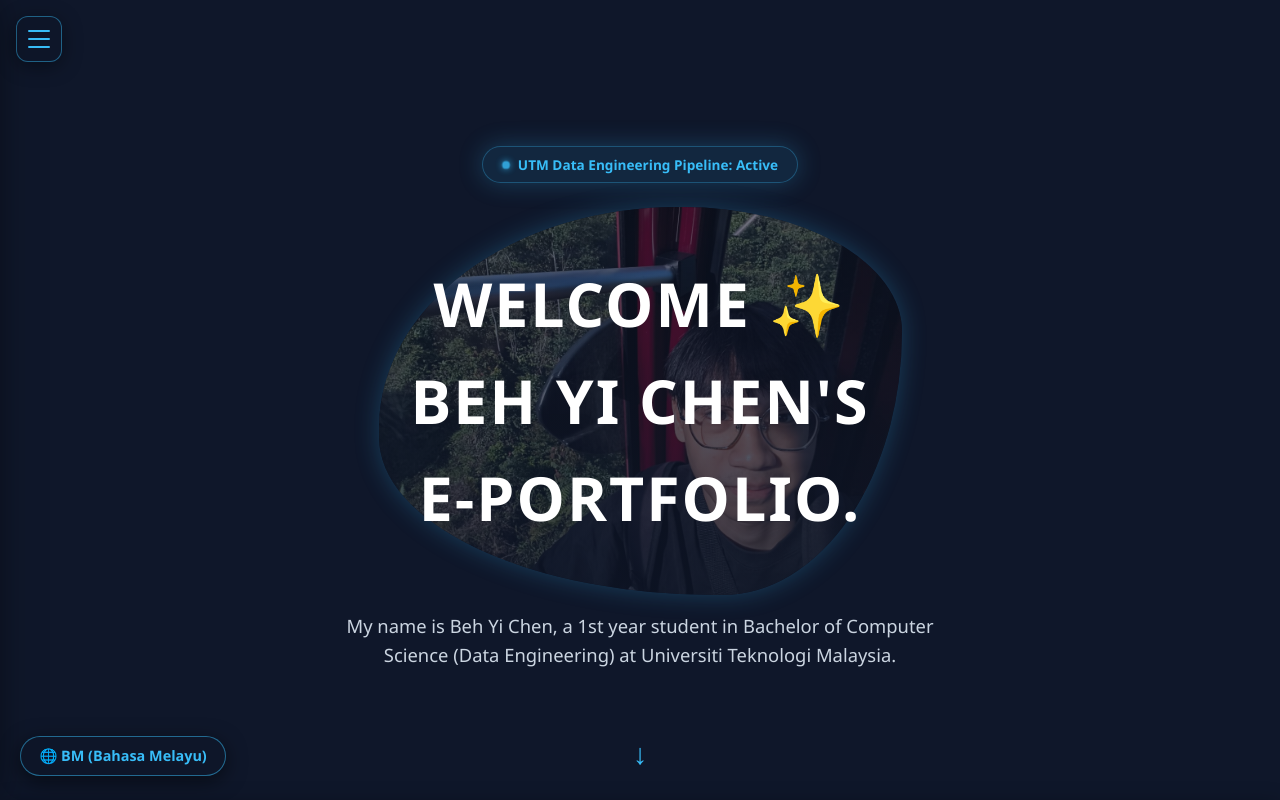
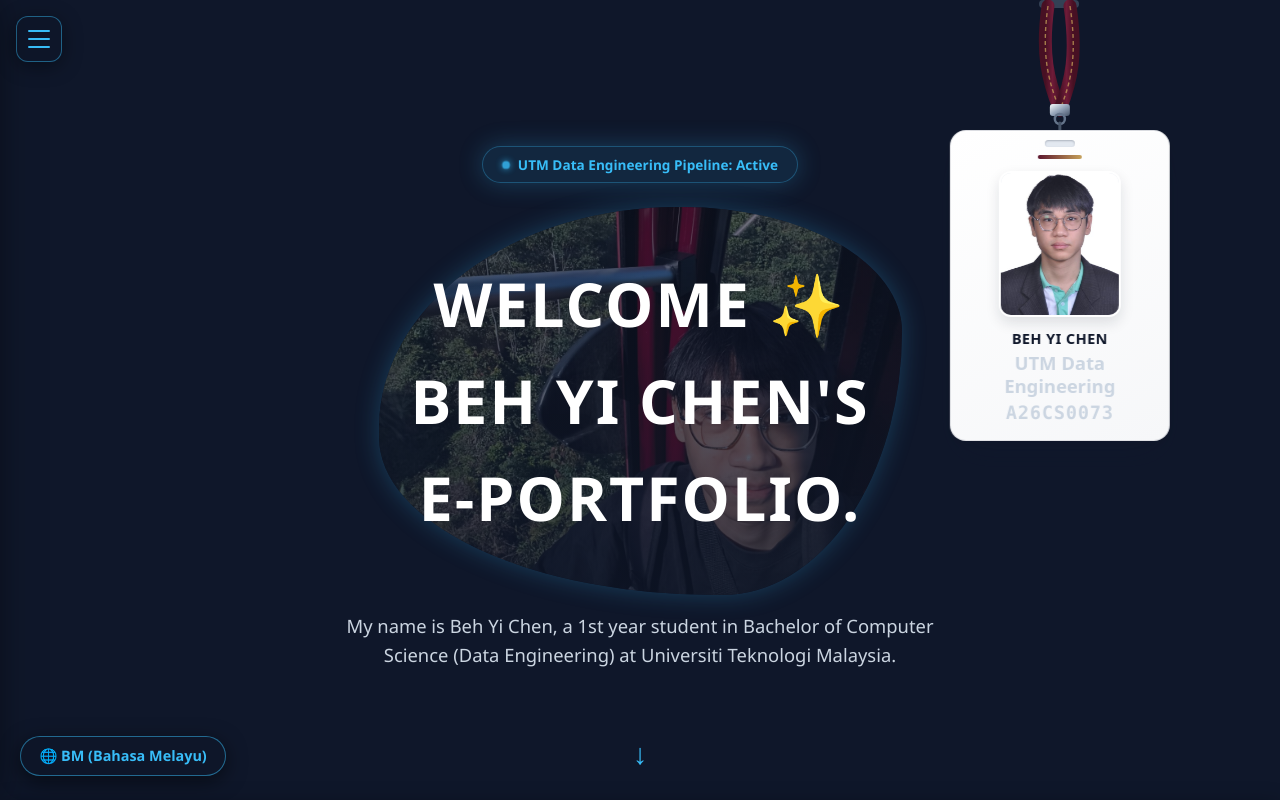
Before and after one commit to Chenbeh1219/e-portfolio, a plain HTML site: page index.html in a window 1280 px wide. Shown: the top 800 px of the page. Drawn offline with Linux system fonts and the light colour scheme.

Commit message:
Add lanyard animation

```diff
--- a/index.html
+++ b/index.html
@@ -4,6 +4,7 @@
   <meta charset="UTF-8">
   <meta name="viewport" content="width=device-width, initial-scale=1.0">
   <title>Beh Yi Chen | Data Engineering E-Portfolio</title>
+  <link rel="stylesheet" href="lanyard.css">
 
   <style>
     /* --- 1. BASE SETTINGS & VARIABLES --- */
@@ -246,6 +247,20 @@
       color: var(--accent-color);
       text-decoration: none;
       animation: bounce 2s infinite, fadeIn 1s ease-out 1s both;
+    }
+
+    /* --- LANYARD CONTAINER POSITIONING (Loaded via lanyard.css & lanyard.js) --- */
+    #lanyard-root {
+      position: absolute;
+      top: 0;
+      right: 4%;
+      z-index: 5;
+    }
+
+    @media (max-width: 960px) {
+      #lanyard-root {
+        display: none;
+      }
     }
 
     /* --- 4. STICKY NAVIGATION --- */
@@ -640,6 +655,9 @@
     </div>
     <p data-en="My name is Beh Yi Chen, a 1st year student in Bachelor of Computer Science (Data Engineering) at Universiti Teknologi Malaysia." data-ms="Nama saya Beh Yi Chen, seorang pelajar tahun pertama Ijazah Sarjana Muda Sains Komputer (Kejuruteraan Data) di Universiti Teknologi Malaysia.">My name is Beh Yi Chen, a 1st year student in Bachelor of Computer Science (Data Engineering) at Universiti Teknologi Malaysia.</p>
     <a href="#nav-bar" class="scroll-arrow">↓</a>
+
+    <!-- LANYARD ID BADGE (Rendered from lanyard.css & lanyard.js) -->
+    <div id="lanyard-root"></div>
   </header>
 
   <!-- STICKY NAVIGATION -->
@@ -768,7 +786,7 @@
     <p>&copy; 2026 Beh Yi Chen | SCST1133 <span data-en="Data Engineering Ecosystem" data-ms="Ekosistem Kejuruteraan Data">Data Engineering Ecosystem</span></p>
   </footer>
 
-  <!-- --- JAVASCRIPT FOR DRAWER, LANGUAGE, & SCROLL --- -->
+  <!-- --- JAVASCRIPT FOR DRAWER, LANGUAGE & SCROLL --- -->
   <script>
     // 1. Toggle Hamburger Menu Drawer
     function toggleDrawer() {
@@ -841,5 +859,8 @@
     });
   </script>
 
+  <!-- External Lanyard Physics & Component Script -->
+  <script src="lanyard.js"></script>
+
 </body>
 </html>
--- /dev/null
+++ b/lanyard.css
@@ -0,0 +1,132 @@
+.lanyard-stage {
+  position: relative;
+  width: 340px;
+  height: 500px;
+  margin: 0 auto;
+  user-select: none;
+  -webkit-user-select: none;
+  touch-action: none;
+  overflow: visible;
+}
+
+.lanyard-svg {
+  position: absolute;
+  inset: 0;
+  width: 100%;
+  height: 100%;
+  pointer-events: none;
+  z-index: 2;
+}
+
+.lanyard-card {
+  position: absolute;
+  top: 0;
+  left: 0;
+  width: 220px;
+  min-height: 310px;
+  height: auto;
+  background: linear-gradient(155deg, #ffffff 0%, #f6f7f9 100%);
+  border-radius: 16px;
+  border: 1px solid rgba(15, 23, 42, 0.12);
+  box-shadow:
+    0 18px 36px -10px rgba(15, 23, 42, 0.28),
+    0 4px 12px -2px rgba(15, 23, 42, 0.1),
+    inset 0 1px 0 rgba(255, 255, 255, 0.9);
+  transform-origin: 50% 0%;
+  cursor: grab;
+  z-index: 3;
+  display: flex;
+  flex-direction: column;
+  align-items: center;
+  padding: 22px 14px 16px;
+  box-sizing: border-box;
+  will-change: transform;
+}
+
+.lanyard-card:active {
+  cursor: grabbing;
+}
+
+/* Punched slot hole at the top of the ID card */
+.lanyard-slot {
+  position: absolute;
+  top: 9px;
+  left: 50%;
+  transform: translateX(-50%);
+  width: 30px;
+  height: 7px;
+  border-radius: 999px;
+  background: #e2e8f0;
+  box-shadow: inset 0 1px 2px rgba(15, 23, 42, 0.25);
+}
+
+/* Top UTM maroon & gold accent bar */
+.lanyard-accent {
+  width: 44px;
+  height: 4px;
+  border-radius: 999px;
+  background: linear-gradient(90deg, #5c162e, #c5a059);
+  margin-top: 2px;
+  margin-bottom: 12px;
+  flex-shrink: 0;
+}
+
+/* Centered portrait photo frame */
+.lanyard-photo-box {
+  width: 122px;
+  height: 146px;
+  border-radius: 12px;
+  overflow: hidden;
+  background: #e2e8f0;
+  border: 2px solid #ffffff;
+  box-shadow: 0 6px 14px rgba(15, 23, 42, 0.12);
+  margin-bottom: 12px;
+  flex-shrink: 0;
+}
+
+.lanyard-photo-box img {
+  width: 100%;
+  height: 100%;
+  object-fit: cover;
+  display: block;
+  pointer-events: none;
+}
+
+/* Minimalist student details (strictly contained inside card) */
+.lanyard-name,
+.lanyard-course,
+.lanyard-matric {
+  width: 100%;
+  line-height: 1.25;
+  text-align: center;
+  overflow-wrap: break-word;
+  word-break: break-word;
+  padding: 0 4px;
+  box-sizing: border-box;
+}
+
+.lanyard-name {
+  margin: 0;
+  font-family: system-ui, -apple-system, "Segoe UI", Roboto, sans-serif;
+  font-size: 14.5px;
+  font-weight: 700;
+  letter-spacing: 0.03em;
+  color: #0f172a;
+}
+
+.lanyard-course {
+  margin: 4px 0 0;
+  font-family: system-ui, -apple-system, "Segoe UI", Roboto, sans-serif;
+  font-size: 11.5px;
+  font-weight: 600;
+  color: #5c162e;
+}
+
+.lanyard-matric {
+  margin: 4px 0 0;
+  font-family: ui-monospace, SFMono-Regular, Menlo, monospace;
+  font-size: 11px;
+  font-weight: 600;
+  letter-spacing: 0.05em;
+  color: #64748b;
+}
--- /dev/null
+++ b/lanyard.js
@@ -0,0 +1,218 @@
+document.addEventListener("DOMContentLoaded", () => {
+  const root = document.getElementById("lanyard-root");
+  if (!root) return;
+
+  // Customize your photo path and details here anytime
+  const PROFILE = {
+    photo: "image/WhatsApp Image 2026-10-11 at 23.28.41.jpeg",
+    name: "BEH YI CHEN",
+    course: "UTM Data Engineering",
+    matric: "A26CS0073",
+  };
+
+  root.innerHTML = `
+    <div class="lanyard-stage" id="lanyardStage">
+      <svg class="lanyard-svg" viewBox="0 0 340 500" aria-hidden="true">
+        <defs>
+          <linearGradient id="strapGrad" x1="0%" y1="0%" x2="100%" y2="0%">
+            <stop offset="0%" stop-color="#471023" />
+            <stop offset="50%" stop-color="#6e1b38" />
+            <stop offset="100%" stop-color="#471023" />
+          </linearGradient>
+          <linearGradient id="metalGrad" x1="0%" y1="0%" x2="100%" y2="100%">
+            <stop offset="0%" stop-color="#f8fafc" />
+            <stop offset="50%" stop-color="#94a3b8" />
+            <stop offset="100%" stop-color="#475569" />
+          </linearGradient>
+        </defs>
+        <!-- Top ceiling mount -->
+        <rect x="150" y="0" width="40" height="8" rx="4" fill="#334155" />
+        <!-- Back & front woven lanyard straps -->
+        <path id="strapLeft" fill="none" stroke="url(#strapGrad)" stroke-width="13" stroke-linecap="round" />
+        <path id="strapLeftTrim" fill="none" stroke="#c5a059" stroke-width="1.4" stroke-dasharray="4 3" opacity="0.75" />
+        <path id="strapRight" fill="none" stroke="url(#strapGrad)" stroke-width="13" stroke-linecap="round" />
+        <path id="strapRightTrim" fill="none" stroke="#c5a059" stroke-width="1.4" stroke-dasharray="4 3" opacity="0.75" />
+        <!-- Metal crimp & swivel hook -->
+        <g id="claspGroup">
+          <rect x="-10" y="-18" width="20" height="12" rx="3" fill="url(#metalGrad)" />
+          <circle cx="0" cy="-3" r="5" fill="none" stroke="#64748b" stroke-width="2.5" />
+          <path d="M 0 1 L 0 11" stroke="#475569" stroke-width="3" stroke-linecap="round" />
+        </g>
+      </svg>
+
+      <div class="lanyard-card" id="lanyardCard">
+        <div class="lanyard-slot"></div>
+        <div class="lanyard-accent"></div>
+        <div class="lanyard-photo-box">
+          <img src="${PROFILE.photo}" alt="${PROFILE.name}" />
+        </div>
+        <h3 class="lanyard-name">${PROFILE.name}</h3>
+        <p class="lanyard-course">${PROFILE.course}</p>
+        <p class="lanyard-matric">${PROFILE.matric}</p>
+      </div>
+    </div>
+  `;
+
+  const stage = document.getElementById("lanyardStage");
+  const card = document.getElementById("lanyardCard");
+  const strapLeft = document.getElementById("strapLeft");
+  const strapLeftTrim = document.getElementById("strapLeftTrim");
+  const strapRight = document.getElementById("strapRight");
+  const strapRightTrim = document.getElementById("strapRightTrim");
+  const claspGroup = document.getElementById("claspGroup");
+
+  const stageW = 340;
+  const stageH = 500;
+  const cardW = 220;
+  const anchorX = stageW / 2;
+  const anchorY = 6;
+  const restLength = 124;
+
+  // Physics state (pivot point = top slot hole of card)
+  let px = anchorX;
+  let py = anchorY + restLength;
+  let vx = 0;
+  let vy = 0;
+  let theta = 0;
+  let omega = 0;
+
+  let isDragging = false;
+  let dragOffsetX = 0;
+  let dragOffsetY = 0;
+  let targetX = px;
+  let targetY = py;
+  let lastScrollY = window.scrollY;
+  let lastTime = performance.now();
+
+  function clampPivot(x, y) {
+    const currentCardH = card.offsetHeight || 312;
+    const minX = cardW / 2 + 12;
+    const maxX = stageW - cardW / 2 - 12;
+    const minY = anchorY + 52;
+    const maxY = stageH - currentCardH - 10;
+    return {
+      x: Math.max(minX, Math.min(maxX, x)),
+      y: Math.max(minY, Math.min(maxY, y)),
+    };
+  }
+
+  function getPointerPos(e) {
+    const rect = stage.getBoundingClientRect();
+    const clientX = e.touches ? e.touches[0].clientX : e.clientX;
+    const clientY = e.touches ? e.touches[0].clientY : e.clientY;
+    return {
+      x: ((clientX - rect.left) / rect.width) * stageW,
+      y: ((clientY - rect.top) / rect.height) * stageH,
+    };
+  }
+
+  // Scroll-triggered swing & vertical bounce motion
+  window.addEventListener(
+    "scroll",
+    () => {
+      const currentScroll = window.scrollY;
+      const delta = Math.max(-60, Math.min(60, currentScroll - lastScrollY));
+      lastScrollY = currentScroll;
+
+      if (!isDragging && currentScroll < window.innerHeight * 1.2) {
+        vx += delta * 1.15;
+        vy += Math.abs(delta) * 0.7;
+        omega += delta * 0.014;
+      }
+    },
+    { passive: true }
+  );
+
+  card.addEventListener("pointerdown", (e) => {
+    isDragging = true;
+    card.setPointerCapture(e.pointerId);
+    const pos = getPointerPos(e);
+    dragOffsetX = px - pos.x;
+    dragOffsetY = py - pos.y;
+    targetX = px;
+    targetY = py;
+  });
+
+  window.addEventListener("pointermove", (e) => {
+    const pos = getPointerPos(e);
+    if (isDragging) {
+      const clamped = clampPivot(pos.x + dragOffsetX, pos.y + dragOffsetY);
+      targetX = clamped.x;
+      targetY = clamped.y;
+    } else {
+      const currentCardH = card.offsetHeight || 312;
+      const dx = px - pos.x;
+      const dy = py + currentCardH * 0.45 - pos.y;
+      const dist = Math.hypot(dx, dy);
+      if (dist < 140 && dist > 1) {
+        vx += (dx / dist) * 1.4;
+      }
+    }
+  });
+
+  window.addEventListener("pointerup", () => {
+    isDragging = false;
+  });
+
+  function animate(now) {
+    const dt = Math.min((now - lastTime) / 1000, 0.032);
+    lastTime = now;
+    const t = now / 1000;
+
+    if (isDragging) {
+      vx = (targetX - px) * 18;
+      vy = (targetY - py) * 18;
+      px += vx * dt;
+      py += vy * dt;
+
+      const targetTheta = Math.max(-0.42, Math.min(0.42, -vx * 0.00055));
+      theta += (targetTheta - theta) * 10 * dt;
+      omega = 0;
+    } else {
+      const breeze = Math.sin(t * 1.35) * 14 + Math.cos(t * 0.85) * 6;
+      const ax = (anchorX - px) * 20 - vx * 4.2 + breeze;
+      const ay = (anchorY + restLength - py) * 26 - vy * 5.2;
+
+      vx += ax * dt;
+      vy += ay * dt;
+      px += vx * dt;
+      py += vy * dt;
+
+      const clamped = clampPivot(px, py);
+      if (clamped.x !== px) {
+        px = clamped.x;
+        vx *= -0.35;
+      }
+      if (clamped.y !== py) {
+        py = clamped.y;
+        vy *= -0.35;
+      }
+
+      const alpha = -Math.sin(theta) * 32 - ax * 0.0048 - omega * 4.4;
+      omega += alpha * dt;
+      theta += omega * dt;
+      theta = Math.max(-0.52, Math.min(0.52, theta));
+    }
+
+    const claspX = px;
+    const claspY = py - 8;
+    const swayShift = (claspX - anchorX) * 0.25;
+
+    const leftPath = `M ${anchorX - 11} ${anchorY} C ${anchorX - 18 + swayShift} ${anchorY + 48}, ${claspX - 12} ${claspY - 42}, ${claspX} ${claspY - 12}`;
+    const rightPath = `M ${anchorX + 11} ${anchorY} C ${anchorX + 18 + swayShift} ${anchorY + 48}, ${claspX + 12} ${claspY - 42}, ${claspX} ${claspY - 12}`;
+
+    strapLeft.setAttribute("d", leftPath);
+    strapLeftTrim.setAttribute("d", leftPath);
+    strapRight.setAttribute("d", rightPath);
+    strapRightTrim.setAttribute("d", rightPath);
+
+    const deg = (theta * 180) / Math.PI;
+    claspGroup.setAttribute("transform", `translate(${claspX}, ${claspY}) rotate(${deg * 0.45})`);
+
+    card.style.transform = `translate3d(${px - cardW / 2}px, ${py}px, 0) rotate(${theta}rad)`;
+
+    requestAnimationFrame(animate);
+  }
+
+  requestAnimationFrame(animate);
+});
```
